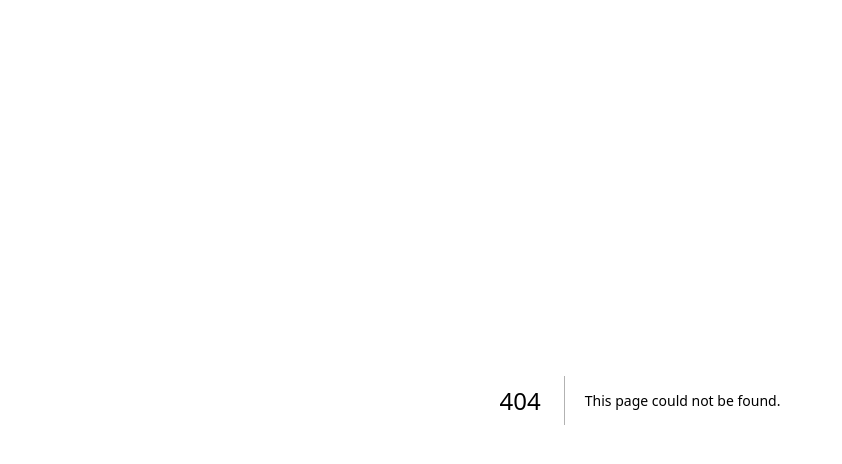
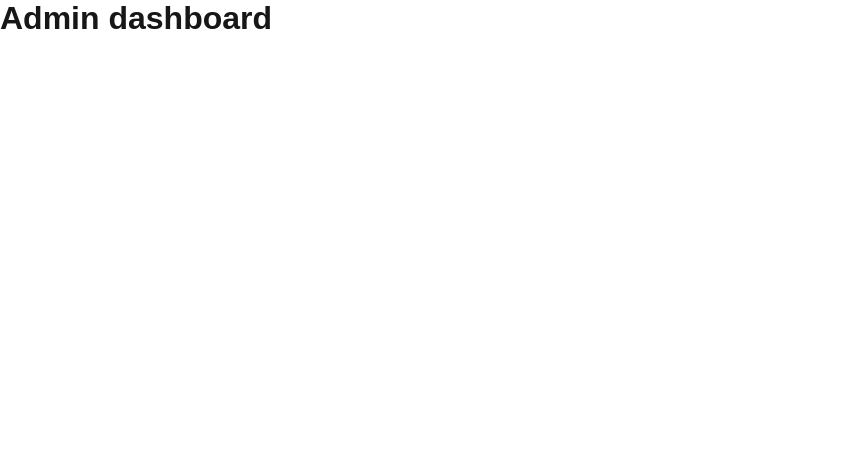
Before and after one commit to whitedog519/nextjs-tutorial, a Next.js app: page /dashboard in a window 1280 px wide. Before the commit this address had no page. Shown: the top 464 px of the page, without its empty margins (0-842 px from the left). Built offline with nearby package versions, Linux system fonts and the light colour scheme.

Commit message:
URL 構造は変えずにフォルダ構成のみ変える

```diff
--- /dev/null
+++ b/app/(admin)/dashboard/page.tsx
@@ -0,0 +1,3 @@
+export default function Dashboard() {
+    return <h1>Admin dashboard</h1>;
+}
```
